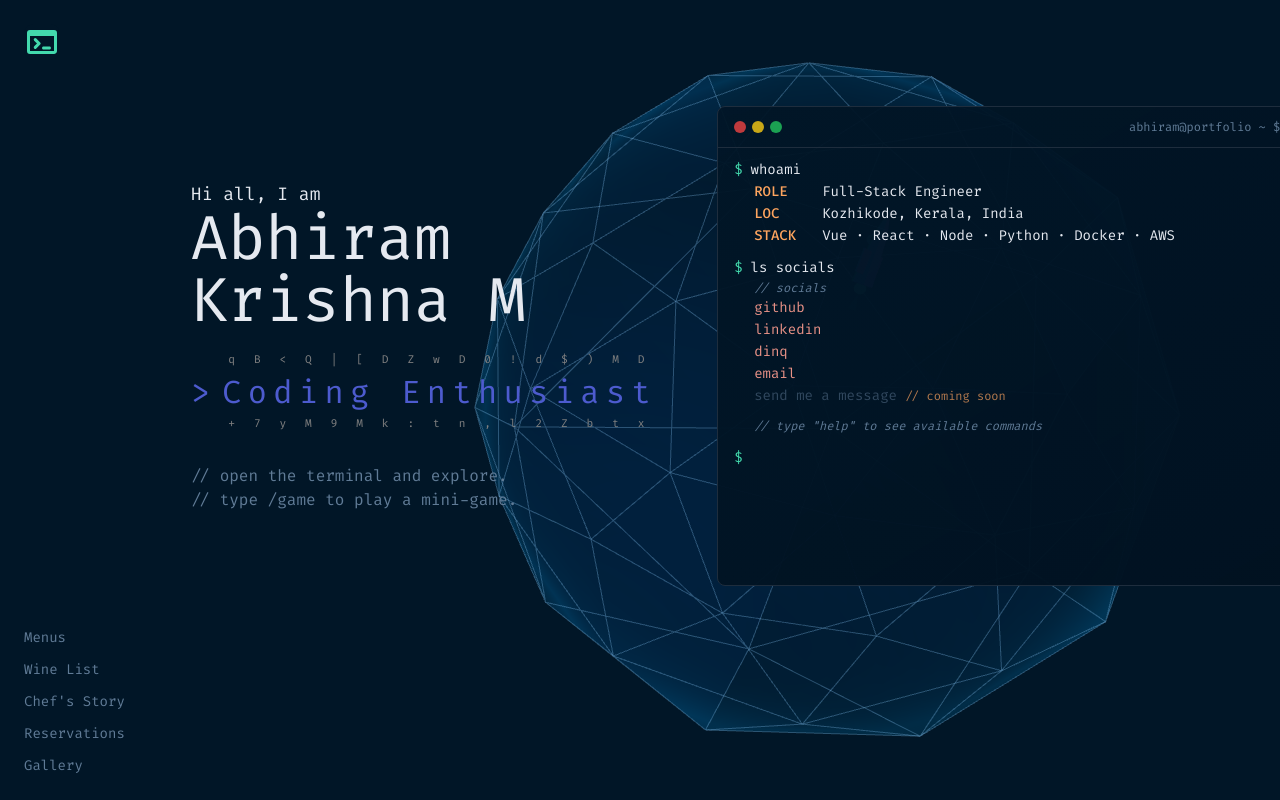
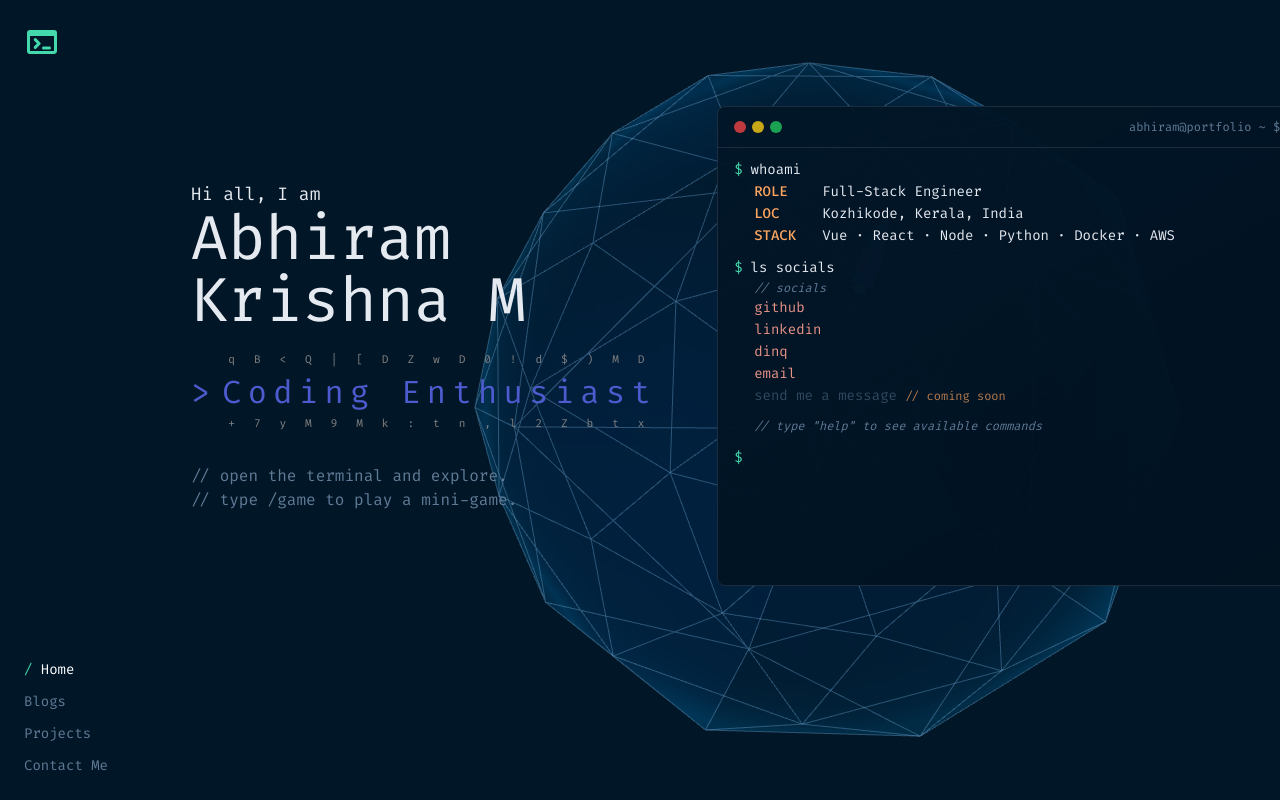
Before and after one commit to AbhiramKrishnaM/Portfolio, a Vue app: page / in a window 1280 px wide. Shown: the top 800 px of the page. Built offline with nearby package versions, Linux system fonts and the light colour scheme.

Commit message:
navlinks

```diff
--- a/src/composables/navLinks.js
+++ b/src/composables/navLinks.js
@@ -2,32 +2,26 @@ import { ref } from "vue";
 import { v4 as uuidv4 } from "uuid";
 
 export function useNavlinks() {
-  // Placeholder route set — swap these for the real portfolio routes later.
   const links = ref([
     {
       id: uuidv4(),
-      to: "/menus",
-      name: "Menus",
+      to: "/",
+      name: "Home",
     },
     {
       id: uuidv4(),
-      to: "/wine-list",
-      name: "Wine List",
+      to: "/blogs",
+      name: "Blogs",
     },
     {
       id: uuidv4(),
-      to: "/chefs-story",
-      name: "Chef's Story",
+      to: "/projects",
+      name: "Projects",
     },
     {
       id: uuidv4(),
-      to: "/reservations",
-      name: "Reservations",
-    },
-    {
-      id: uuidv4(),
-      to: "/gallery",
-      name: "Gallery",
+      to: "/contact",
+      name: "Contact Me",
     },
   ]);
 
```
Also changed, not shown: src/router/index.js (+1 -6 lines).
